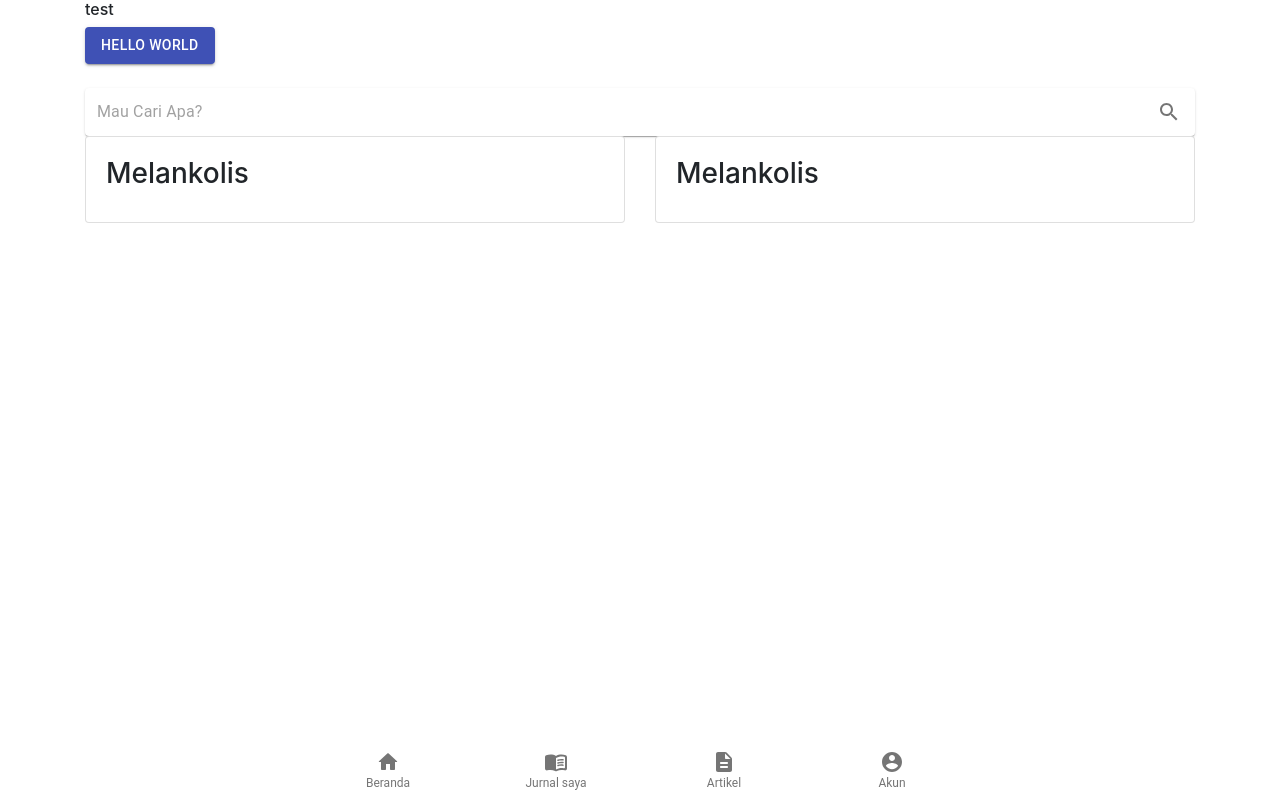
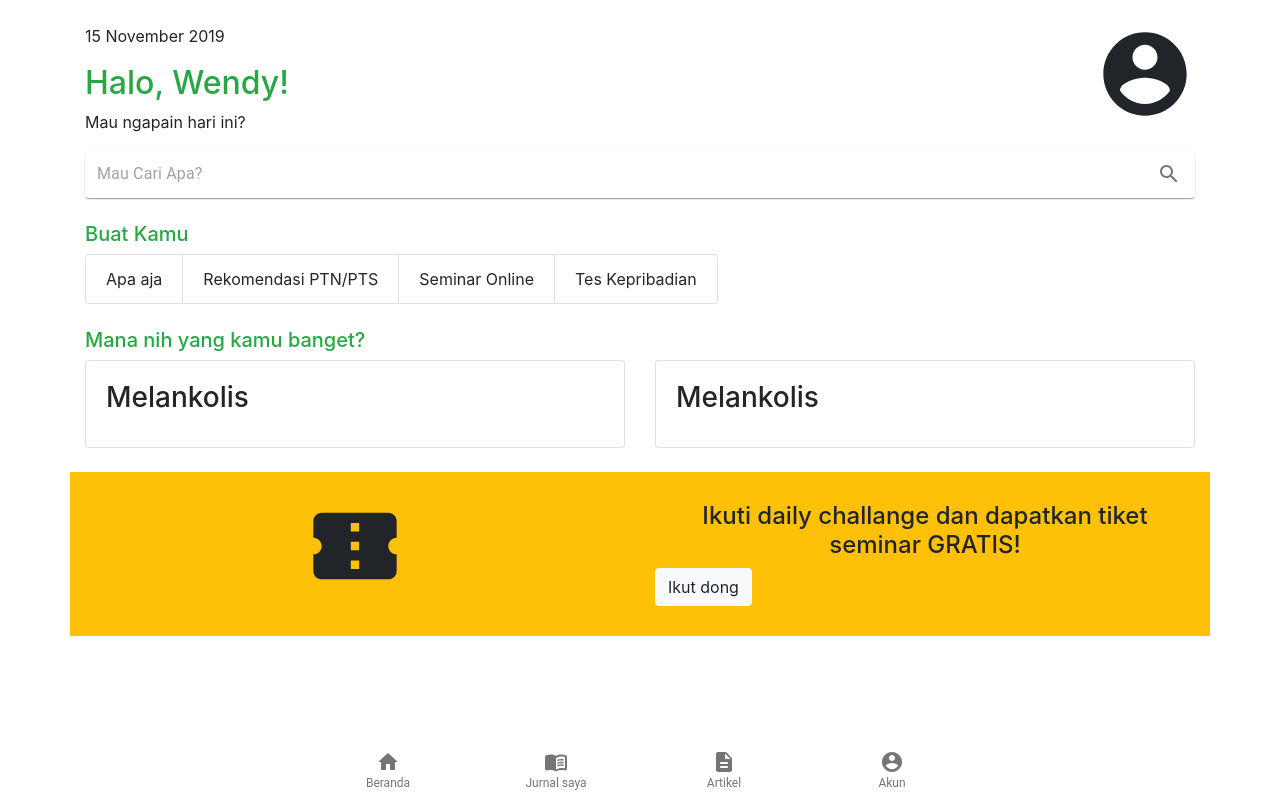
Before and after one commit to Syandana/Journal-Zhifa, a Next.js app: page / in a window 1280 px wide. Built offline with nearby package versions, Linux system fonts and the light colour scheme.

Commit message:
Added the basics

```diff
--- /dev/null
+++ b/components/BannerTop.js
@@ -0,0 +1,18 @@
+import AccountCircleIcon from '@material-ui/icons/AccountCircle';
+
+const BannerTop = () => (
+  <div className="container">
+    <div className="row">
+      <div className="col">
+        <p>15 November 2019</p>
+        <h2 className="text-success">Halo, Wendy!</h2>
+        <p>Mau ngapain hari ini?</p>
+      </div>
+      <div className="col">
+        <p className="text-right"><AccountCircleIcon style={{ fontSize: 100 }}/></p>
+      </div>
+    </div>
+  </div>
+)
+
+export default BannerTop
--- a/components/Cards.js
+++ b/components/Cards.js
@@ -1,5 +1,6 @@
 const Cards = () => (
   <div className="container overflow-auto">
+    <h5 className="text-success">Mana nih yang kamu banget?</h5>
     <div className="row">
       <div className="col-6">
         <div class="card">
--- /dev/null
+++ b/components/Categories.js
@@ -0,0 +1,17 @@
+const Categories = () => (
+  <div className="container overflow-auto">
+    <div className="row">
+      <div className="col">
+        <h5 className="text-success">Buat Kamu</h5>
+        <ul class="list-group list-group-horizontal">
+          <li class="list-group-item">Apa aja</li>
+          <li class="list-group-item">Rekomendasi PTN/PTS</li>
+          <li class="list-group-item">Seminar Online</li>
+          <li class="list-group-item">Tes Kepribadian</li>
+        </ul>
+      </div>
+    </div>
+  </div>
+)
+
+export default Categories
--- /dev/null
+++ b/components/DailyChallange.js
@@ -0,0 +1,17 @@
+import ConfirmationNumberIcon from '@material-ui/icons/ConfirmationNumber';
+
+const DailyChallange = () => (
+  <div className="container bg-warning">
+    <div className="row py-4">
+      <div className="col">
+        <p className="text-center"><ConfirmationNumberIcon style={{ fontSize: 100 }} /></p>
+      </div>
+      <div className="col my-auto">
+        <h4 className="text-center">Ikuti daily challange dan dapatkan tiket seminar GRATIS!</h4>
+        <a className="btn btn-light">Ikut dong</a>
+      </div>
+    </div>
+  </div>
+)
+
+export default DailyChallange
--- a/pages/index.js
+++ b/pages/index.js
@@ -1,22 +1,23 @@
 import Layout from '../components/Layout'
 import Cards from '../components/Cards'
 import Search from '../components/Search'
+import BannerTop from '../components/BannerTop'
+import Categories from '../components/Categories'
+import DailyChallange from '../components/DailyChallange'
 import Button from '@material-ui/core/Button'
 
 function Index() {
   return (
     <Layout>
-      <div className="container">
-        <div className="row">
-          <div className="col">
-            <h6 className="today">test</h6>
-            <Button variant="contained" color="primary">Hello World</Button>
-          </div>
-        </div>
-      </div>
       <br />
+      <BannerTop />
       <Search />
+      <br />
+      <Categories />
+      <br />
       <Cards />
+      <br />
+      <DailyChallange />
     </Layout>
   )
 };
```
Also changed, not shown: components/Seminar.js (added).
